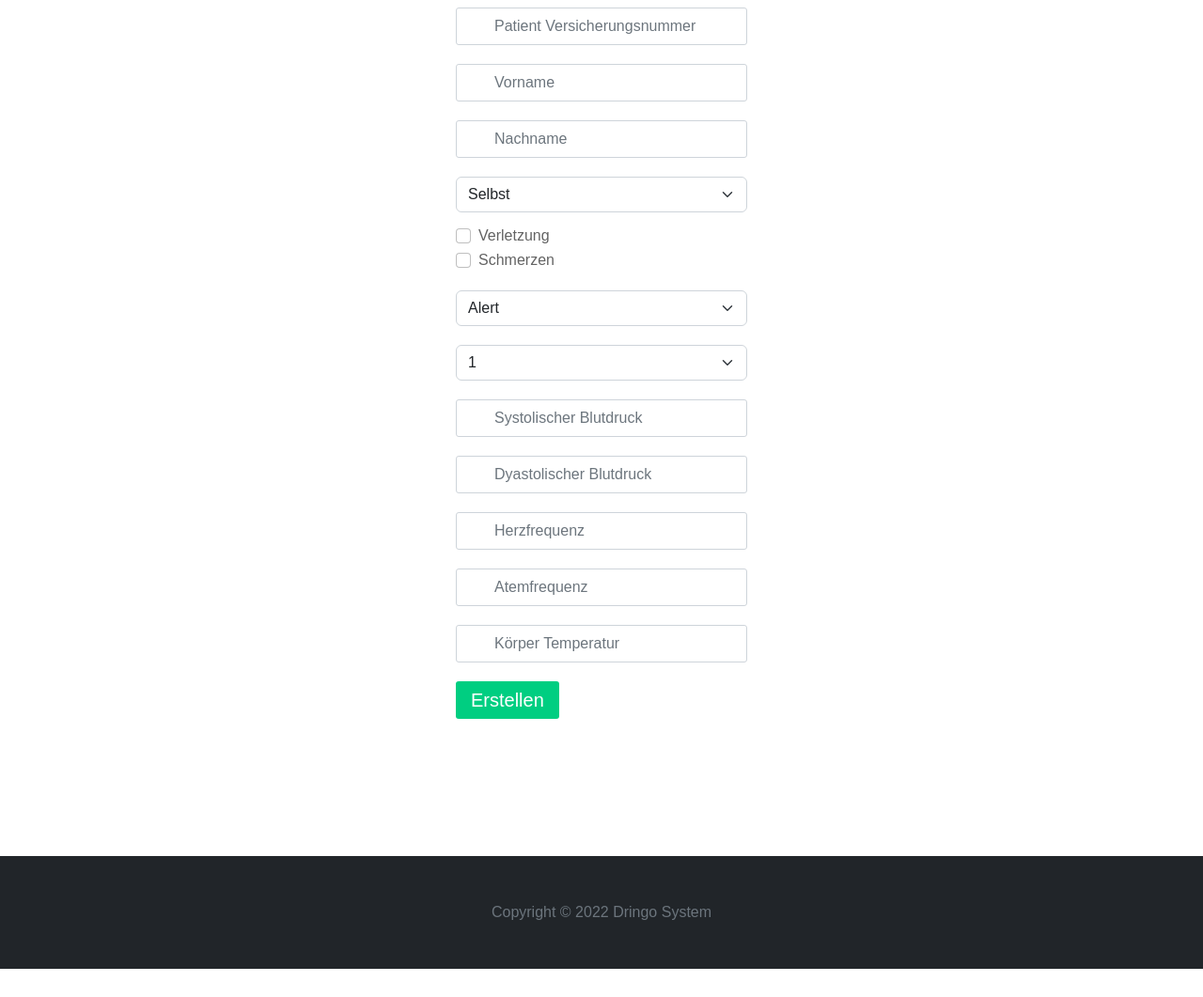
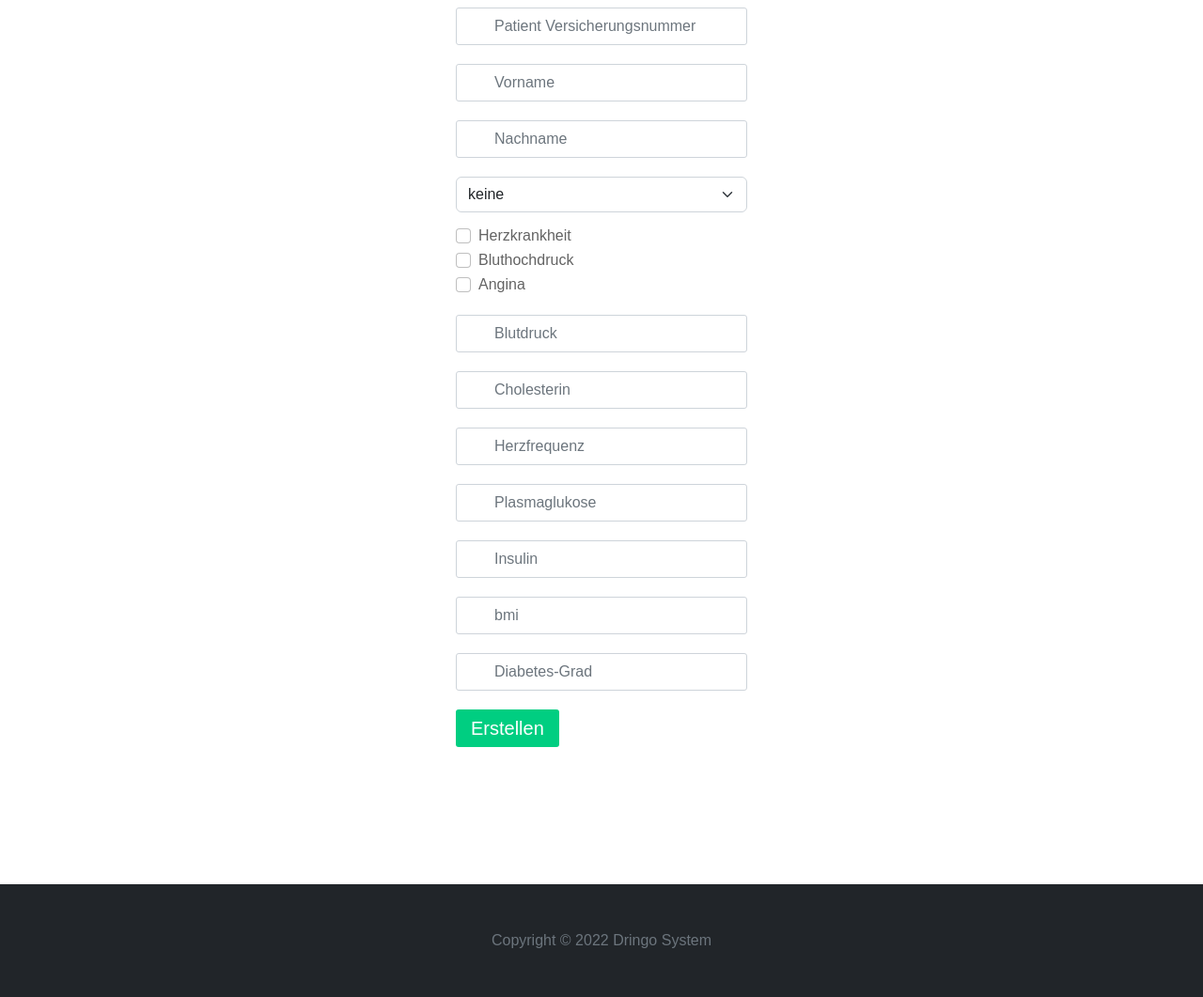
Before and after one commit to OrPh4ns/dringo, a Django app: page /neuer_patient in a window 1280 px wide. Shown: the part 238-1299 px from the top of the page at 94% size. Before the commit the page ends 1269 px from the top, so only its background shows below. Run offline with Django 4.2, Linux system fonts and the light colour scheme; some libraries are stand-ins or nearby versions.

Commit message:
Update new_patient.html

```diff
--- a/templates/new_patient.html
+++ b/templates/new_patient.html
@@ -21,65 +21,52 @@
                             <input class="form-control" name="lastname" type="text" placeholder="Nachname"
                                                                  required="required" style="margin-top: 20px;">
                             <div>
-                                <select name="arrival_mode" class="form-select" style="margin-top: 20px;">
-                                <optgroup label="Ankuftmodus">
-                                    <option value="1">Selbst</option>
-                                    <option value="2">Krankenwagen</option>
-                                    <option value="3">Sonstiges</option>
+                                <select name="chest_pain_type" class="form-select" style="margin-top: 20px;">
+                                <optgroup label="Brustschmerzensgrad">
+                                    <option value="0">keine</option>
+                                    <option value="1">leicht</option>
+                                    <option value="2">mäßig</option>
+                                    <option value="3">stark</option>
+                                    <option value="4">sehr stark</option>
                                 </optgroup>
                             </select></div>
                             <div class="form-group" style="margin-top: 13px;">
                                 <div class="form-check">
-                                    <input name="injury" class="form-check-input" type="checkbox" >
-                                    <label class="form-check-label" for="formCheck-2">Verletzung</label>
+                                    <input name="heart_disease" class="form-check-input" type="checkbox" >
+                                    <label class="form-check-label" for="formCheck-2">Herzkrankheit</label>
                                 </div>
                                 <div class="form-check">
-                                    <input class="form-check-input" type="checkbox" name="pain">
+                                    <input name="hypertension" class="form-check-input" type="checkbox" >
+                                    <label class="form-check-label" for="formCheck-2">Bluthochdruck</label>
+                                </div>
+                                <div class="form-check">
+                                    <input class="form-check-input" type="checkbox" name="exercise_angina">
                                     <label class="form-check-label"
-                                                                                       for="formCheck-1">Schmerzen</label>
+                                                                                       for="formCheck-1">Angina</label>
                                 </div>
                             </div>
-                            <div>
-                                <select name="mental" class="form-select" style="margin-top: 20px;">
-                                <optgroup label="Mental">
-                                    <option value="1">Alert</option>
-                                    <option value="2">Verbalreaktion</option>
-                                    <option value="3">Schmerzenreaktion</option>
-                                    <option value="4">Keine Reaktion</option>
-                                </optgroup>
-                            </select>
-                            </div>
-                            <div>
-                                <select name="pain_rate" class="form-select" style="margin-top: 20px;">
-                                <optgroup label="Bewertung der Schmerzen">
-                                    <option value="1">1</option>
-                                    <option value="2">2</option>
-                                    <option value="3">3</option>
-                                    <option value="4">4</option>
-                                    <option value="5">5</option>
-                                    <option value="6">6</option>
-                                    <option value="7">7</option>
-                                    <option value="8">8</option>
-                                    <option value="9">9</option>
-                                    <option value="10">10</option>
-                                </optgroup>
-                            </select>
-                            </div>
-                            <input name="systole" class="form-control" type="text" placeholder="Systolischer Blutdruck"
+
+                            <input name="blood_pressure" class="form-control" type="text" placeholder="Blutdruck"
                                    required="required" style="margin-top: 20px;">
-                            <input name="diastole" class="form-control" type="text"
-                                                                                        placeholder="Dyastolischer Blutdruck"
+                            <input name="cholesterol" class="form-control" type="text"
+                                                                                        placeholder="Cholesterin"
                                                                                         required="required"
                                                                                         style="margin-top: 20px;">
 
-                            <input name="heart_raet" class="form-control" type="text" placeholder="Herzfrequenz" required="required"
+                            <input name="max_heart_rate" class="form-control" type="text" placeholder="Herzfrequenz" required="required"
                                     style="margin-top: 20px;">
-                            <input name="breathing_rate" class="form-control" type="text"
-                                                                     placeholder="Atemfrequenz" required="required"
+                            <input name="plasma_glucose" class="form-control" type="text"
+                                                                     placeholder="Plasmaglukose" required="required"
                                                                      style="margin-top: 20px;">
 
-                            <input name="body_temp"
-                                    class="form-control" type="text" placeholder="Körper Temperatur" required=""
+                            <input name="insulin"
+                                    class="form-control" type="text" placeholder="Insulin" required=""
+                                    style="margin-top: 20px;">
+                            <input name="bmi"
+                                    class="form-control" type="text" placeholder="bmi" required=""
+                                    style="margin-top: 20px;">
+                            <input name="diabetes_pedigree"
+                                    class="form-control" type="text" placeholder="Diabetes-Grad" required=""
                                     style="margin-top: 20px;">
                             <div class="form-group">
                                 <button class="btn btn-primary btn-block btn-lg" type="submit" value="Login"
```
